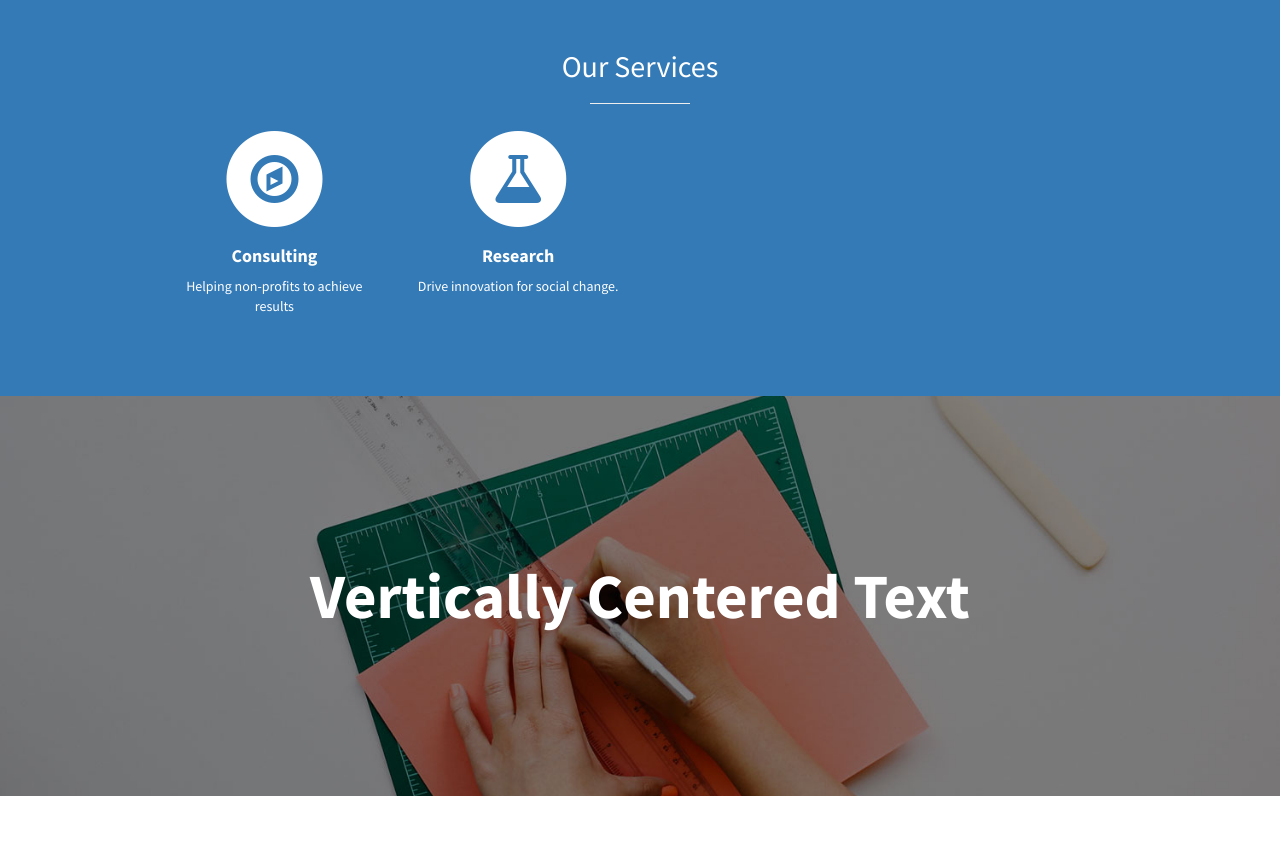
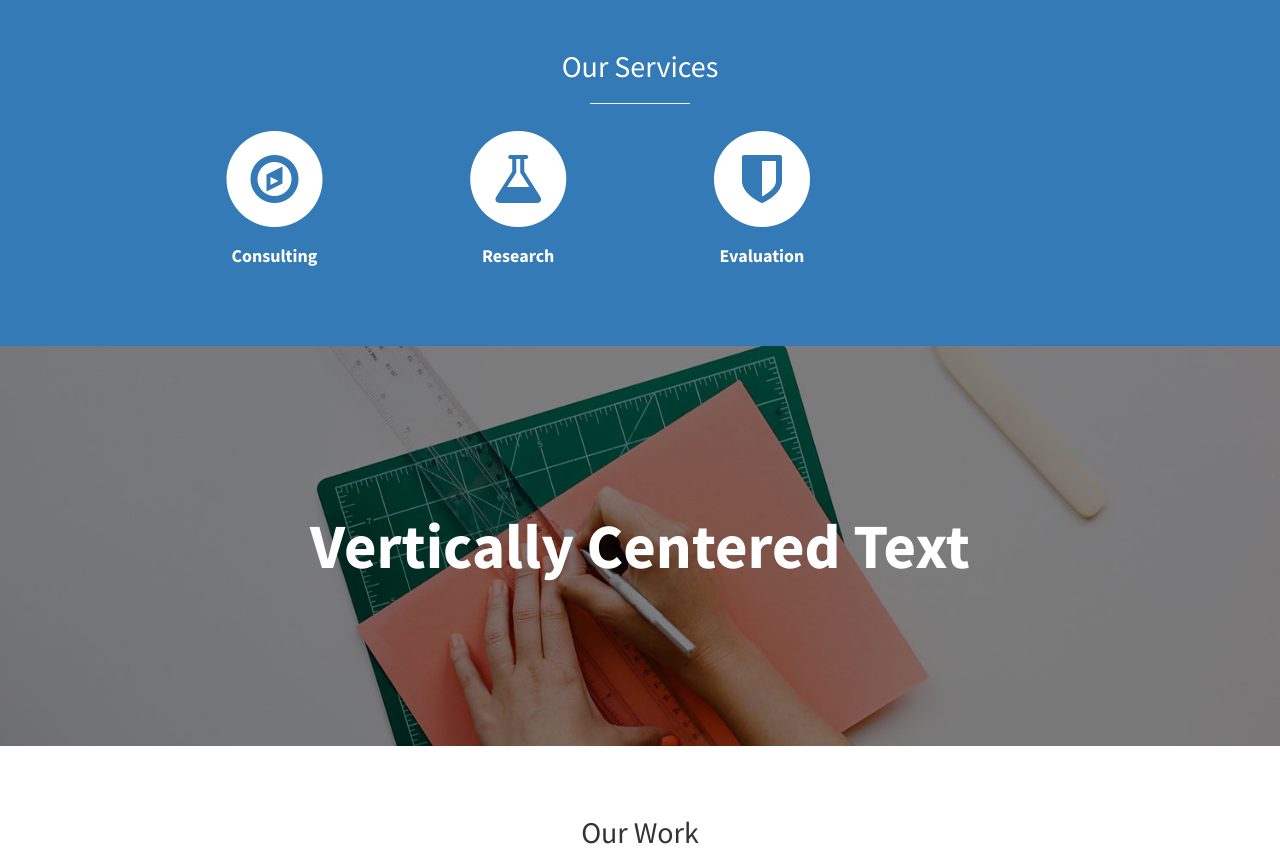
Before and after one commit to pramanaio/pramana.github.io, a plain HTML site: page index.html in a window 1280 px wide. Shown: the part 820-1683 px from the top of the page. Drawn offline with Linux system fonts and the light colour scheme.

Commit message:
Change in services

```diff
--- a/index.html
+++ b/index.html
@@ -113,8 +113,8 @@
                                 <h4>
                                     <strong>Consulting</strong>
                                 </h4>
-                                <p>Helping non-profits to achieve results</p>
-                                <!-- <a href="#" class="btn btn-light">Learn More</a> -->
+                                <!-- <p>Helping non-profits to achieve results</p>
+                                <a href="#" class="btn btn-light">Learn More</a> -->
                             </div>
                         </div>
                         <div class="col-md-3 col-sm-6">
@@ -126,23 +126,23 @@
                                 <h4>
                                     <strong>Research</strong>
                                 </h4>
-                                <p>Drive innovation for social change.</p>
+                                <!-- <p></p> -->
                                 <!-- <a href="#" class="btn btn-light">Learn More</a> -->
                             </div>
                         </div>
-                        <!-- <div class="col-md-3 col-sm-6">
+                        <div class="col-md-3 col-sm-6">
                             <div class="service-item">
                                 <span class="fa-stack fa-4x">
                                 <i class="fa fa-circle fa-stack-2x"></i>
                                 <i class="fa fa-shield fa-stack-1x text-primary"></i>
                             </span>
                                 <h4>
-                                    <strong>Service Name</strong>
+                                    <strong>Evaluation</strong>
                                 </h4>
-                                <p>Lorem ipsum dolor sit amet, consectetur adipisicing elit.</p>
-                                <a href="#" class="btn btn-light">Learn More</a>
+                                <!--<p>Design </p>
+                                <a href="#" class="btn btn-light">Learn More</a> -->
                             </div>
-                        </div> -->
+                        </div>
                     </div>
                     <!-- /.row (nested) -->
                 </div>
```
